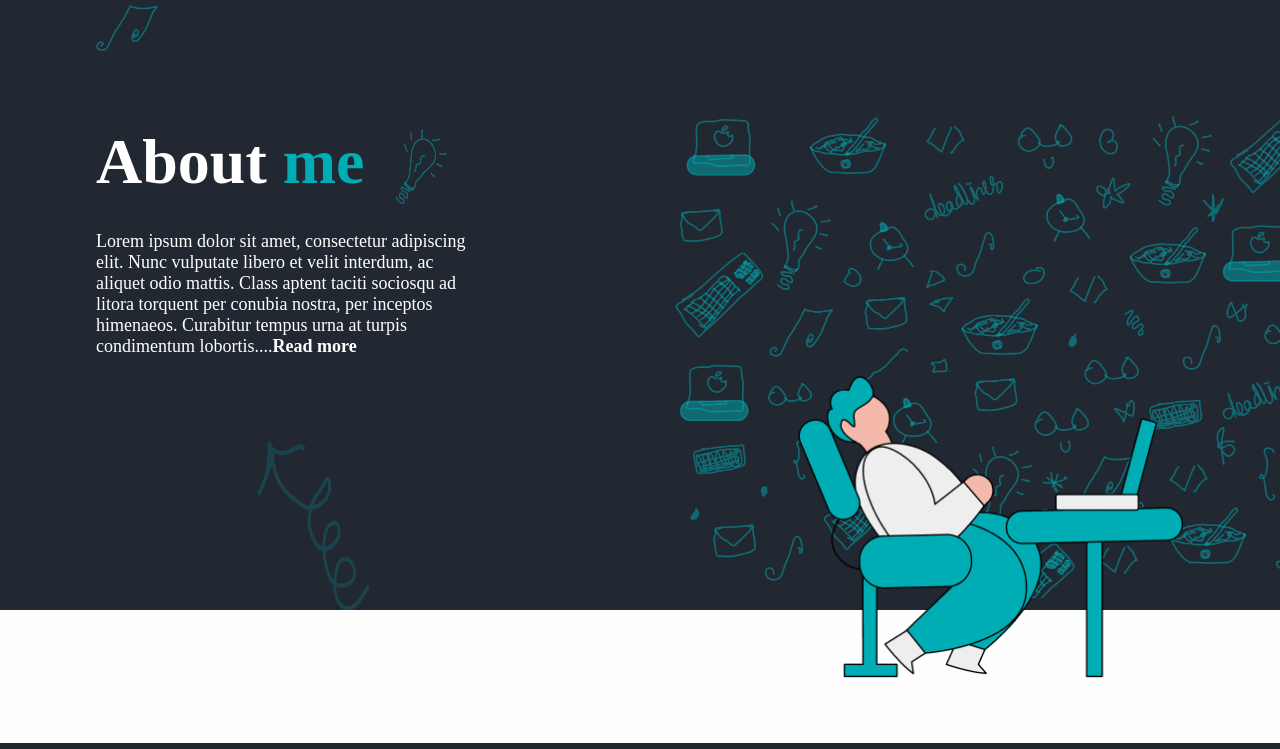
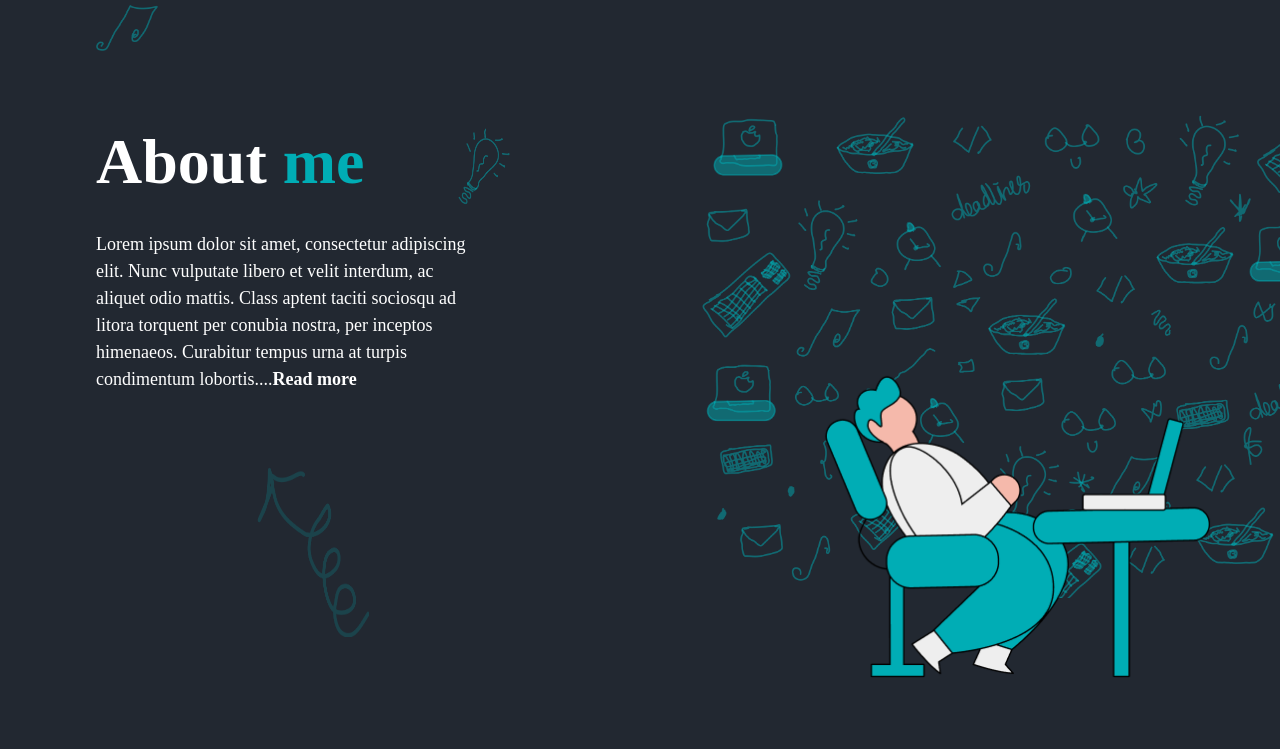
Before and after one commit to ngock2k/ngoc-portfolio, a React (Create React App) app: page / in a window 1280 px wide. Shown: the part 1160-1909 px from the top of the page. Built offline with nearby package versions, Linux system fonts and the light colour scheme.

Commit message:
complete fixing Creativeui and Aboutme file

```diff
--- a/src/Aboutme.js
+++ b/src/Aboutme.js
@@ -1,27 +1,15 @@
 export const Aboutme = () => {
     return (
-        <div style={{
-            display:'flex',
-            flexDirection:'column'
-        }}>
+
         <div style={{
             display: 'flex',
-            backgroundColor: '#222831',
             color: 'white',
             fontFamily: 'Poppins',
             fontWeight: 700,
+            backgroundColor:'#222831',
+
 
         }}>
-
-       {/* <div style={{
-        position: 'absolute',
-      paddingLeft: 512
-        }}>
-     <img src="images/Line 1.png"
-       style={{width: 1,
-        height: '120vh'
-        }} />
-       </div> */}
 
             <div style={{
                 display:'flex',
@@ -29,14 +17,18 @@ export const Aboutme = () => {
                 paddingLeft: 96,
                 paddingTop:135,
                 // backgroundColor:'white',
-                justifyContent:'center'
+                // justifyContent:'center'
             }}>
             <img src="images/Vector 141.png"
-            style={{width: 62, height: 46}} />
+            style={{width: 62, height: 46,
+             marginBottom:74,
+            //  paddingTop:135
+             }} />
             <div style={{
                 display:'flex',
-                marginTop:74,
-                // backgroundColor:'red'
+                // marginTop:74,
+                // backgroundColor:'red',
+                justifyContent:'space-between'
 
             }}>
             <p style={{
@@ -52,22 +44,25 @@ export const Aboutme = () => {
             </p>
             <div style={{
                 display:'flex',
-                alignItems:'center'
+                // alignItems:'flex-end',
+
             }}>
             <img src="images/Lightbulb.png"
             style={{width: 58, height: 88}} />
             </div>
             </div>
             <div style={{
-                // display: 'flex',
+                display: 'flex',
                 width: 389,
-                // height: 189,
+                height: 189,
                 fontSize: 18,
                 fontWeight: 400,
+                paddingRight:27,
+                lineHeight: '27px'
             }}>
                 <p>
                     Lorem ipsum dolor sit amet, consectetur adipiscing elit. Nunc vulputate libero et velit interdum, ac aliquet odio mattis. Class aptent taciti sociosqu ad litora torquent per conubia nostra, per inceptos himenaeos. Curabitur tempus urna at turpis condimentum lobortis....
-                    <span style={{ fontWeight: 700 }}>
+                    <span style={{ fontWeight: 700,  }}>
                         Read more
                     </span>
                 </p>
@@ -83,13 +78,17 @@ export const Aboutme = () => {
             </div>
             <div style={{
                 backgroundColor:'#EEEEEE1A',
-                width: 0.5
-            }}>
-            </div>
+                width:0.5,
+                height:1024
+             }}>
+
+       </div>
+
             <div style={{
                 display:'flex',
                 paddingTop:230,
                 paddingLeft:179,
+                // backgroundColor:'red'
 
             }}>
             <img src="images/doodle items.png"
@@ -108,14 +107,21 @@ export const Aboutme = () => {
 
             </div>
        </div>
+       <div style={{
+        position:'absolute'
+       }}>
+        <img src="images/line 1.png"
+        style={{
+           height:0.5,
+           width:1440,
+           paddingTop:892,
+
+        }} />
+       </div>
+
         </div>
-        <div style={{
-            backgroundColor:'#EEEEEE1A',
-            height:0.5,
-            paddingBottom:132
-        }}>
-        </div>
-        </div>
+
+
     )
 
 }
--- a/src/App.js
+++ b/src/App.js
@@ -22,7 +22,7 @@ function App() {
         paddingLeft: 512
       }}>
         <img src="images/Line 1.png"
-          style={{ width: 1, height: '100vh' }} />
+          style={{ width: 1, height: 1024 }} />
       </div>
       <div style={{
         position: 'absolute',
--- a/src/MyRecentWork.js
+++ b/src/MyRecentWork.js
@@ -1,7 +1,7 @@
 export const MyRecentWork = () => {
     return (
         <div style={{
-            height: "100vh",
+            // height: "100vh",
             backgroundImage: `URL('images/Projects Page (2).png')`
             ,paddingLeft: 120
             }}>
```
